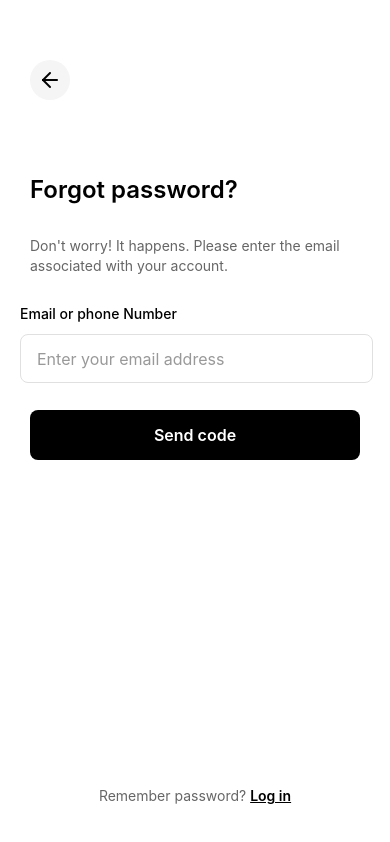
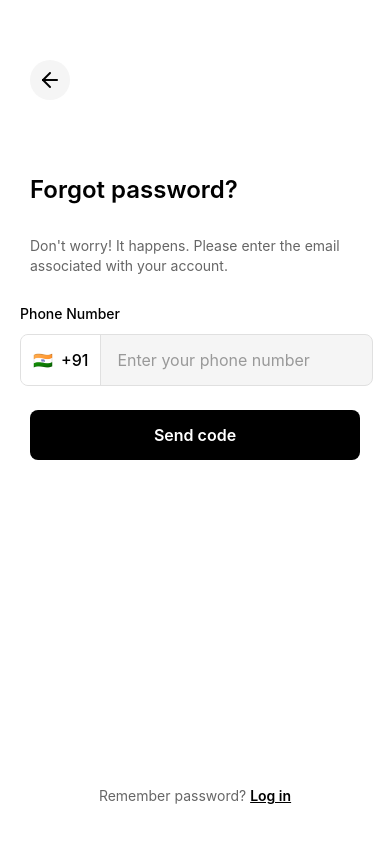
Before and after one commit to Satyakarthik05/Rxhms_Ecom_app, a React Native app: screen /ForgotPasswordScreen in a window 390 px wide. Built offline with nearby package versions, Linux system fonts and the light colour scheme.

Commit message:
Integrated a API calls for Forgot Otp Verification and Reset Password

```diff
--- a/src/constants/constants.ts
+++ b/src/constants/constants.ts
@@ -42,3 +42,6 @@ export const LoginWithMobile = 'security/auth/mob-login';
 export const RegisterUser = 'security/auth/create/customer';
 export const LoginWithEmail = 'security/auth/email-login';
 export const ValidateOtp = 'security/auth/validate-otp';
+export const GenerateOtpForForgotPwd = 'security/auth/otp-forgot-pwd';
+export const ValidateOtpForForgotPwd = 'security/auth/validate-otp';
+export const ResetPassword = 'security/auth/reset-pwd';
--- a/src/screens/ForgotOtpScreen/index.tsx
+++ b/src/screens/ForgotOtpScreen/index.tsx
@@ -12,11 +12,19 @@ import { useNavigation } from '@react-navigation/native';
 import { NativeStackNavigationProp } from '@react-navigation/native-stack';
 import { RootStackParamList } from '../../types/types';
 import Feather from 'react-native-vector-icons/Feather';
+import { getLocalData } from '../../utils/utils';
+import { ValidateOtpForForgotPwd } from '../../constants/constants';
+import { usePostByParams } from '../../customHooks/usePostByParams';
+
+import { useRoute, RouteProp } from '@react-navigation/native';
+
 
 type ForgotOtpScreenNavigationProp = NativeStackNavigationProp<
   RootStackParamList,
   'ForgotOtpScreen'
 >;
+type ForgotOtpScreenRouteProp = RouteProp<RootStackParamList, 'ForgotOtpScreen'>;
+
 
 const ForgotOtpScreen: React.FC = () => {
 const navigation = useNavigation<ForgotOtpScreenNavigationProp>();
@@ -24,6 +32,17 @@ const ForgotOtpScreen: React.FC = () => {
   const [timer, setTimer] = useState(20);
   const [canResend, setCanResend] = useState(false);
   const inputRefs = useRef<(TextInput | null)[]>([]);
+  const route = useRoute<ForgotOtpScreenRouteProp>();
+const { phoneNumber } = route.params;
+
+
+  const {
+  data: loginResponse,
+  loading: loadingLoginWithMobile,
+  error: errorLoginWithMobile,
+  executePost
+} = usePostByParams();
+
 
   useEffect(() => {
     const interval = setInterval(() => {
@@ -56,16 +75,38 @@ const ForgotOtpScreen: React.FC = () => {
     }
   };
 
-  const handleVerify = () => {
+ const handleVerify = async () => {
   const otpString = otp.join('');
-    if (otpString.length === 4) {
+  if (otpString.length !== 4) {
+    Alert.alert('Error', 'Please enter a valid 4-digit OTP');
+    return;
+  }
+
+  const txnId = await getLocalData('txnId');
+  if (!txnId) {
+    Alert.alert('Error', 'Transaction ID is missing.');
+    return;
+  }
+
   console.log('OTP Verified:', otpString);
-      navigation.navigate('ResetPasswordScreen');
+  console.log('Transaction ID:', txnId);
+
+  try {
+    const response = await executePost(ValidateOtpForForgotPwd, {
+      txnId: txnId,
+      otp: otpString,
+    });
+
+    console.log('ValidateOtpForForgotPwd', response);
     Alert.alert('Success', 'OTP Verified Successfully');
-    } else {
-      Alert.alert('Error', 'Please enter complete OTP');
+    navigation.navigate('ResetPasswordScreen', { phoneNumber });
+
+  } catch (error) {
+    console.error('OTP verification failed:', error);
+    Alert.alert('Error', 'OTP verification failed. Please try again.');
   }
 };
+
 
   const handleResendCode = () => {
     if (canResend) {
--- a/src/screens/ForgotPasswordScreen/index.tsx
+++ b/src/screens/ForgotPasswordScreen/index.tsx
@@ -12,6 +12,13 @@ import { useNavigation } from '@react-navigation/native';
 import { NativeStackNavigationProp } from '@react-navigation/native-stack';
 import { RootStackParamList } from '../../types/types';
 import Feather from 'react-native-vector-icons/Feather';
+import { usePostByParams } from '../../customHooks/usePostByParams';
+
+import {styles as MobileLoginStyles} from '../MobileLoginScreen/styles'; // Import styles from MobileLoginScreen
+import { GenerateOtpForForgotPwd } from '../../constants/constants';
+import { setLocalData } from '../../utils/utils';
+
+
 type LoginScreenNavigationProp = NativeStackNavigationProp<RootStackParamList, 'Login'>;
 
 
@@ -19,11 +26,48 @@ const ForgotPasswordScreen: React.FC = () => {
   const navigation = useNavigation<LoginScreenNavigationProp>();
 
   const [email, setEmail] = useState('');
+    const [phoneNumber, setPhoneNumber] = useState('');
 
-  const handleSendCode = () => {
-    navigation.navigate('ForgotOtpScreen');
-    // Handle send code logic here
-    console.log('Send code to:', email);
+    const [showCountryPicker, setShowCountryPicker] = useState(false);
+    const [countryCode, setCountryCode] = useState('+91');
+    const [flag, setFlag] = useState('🇮🇳');
+    const [callingCode, setCallingCode] = useState('91');
+
+  const { data, loading, error: apiError, executePost } = usePostByParams();
+      const [error, setError] = useState<string | null>(null);
+
+  const handleSendCode = async () => {
+       if (!phoneNumber.trim()) {
+       setError("Mobile number is required");
+       return;
+     }
+
+     if (phoneNumber.length !== 10) {
+       setError("Please enter a valid 10-digit mobile number");
+       return;
+     }
+
+     const formattedNumber = `+${callingCode}-${phoneNumber}`;
+     console.log("Submitting mobile number:", formattedNumber);
+
+     try {
+    const response =   await executePost(GenerateOtpForForgotPwd, { mobileNumber: formattedNumber });
+       console.log("OTP generation response:", response);
+     console.log('Mobile forgot pressed', { phoneNumber, countryCode });
+    if(response){
+     const txnId =  response?.content
+      await setLocalData('txnId',txnId);
+      console.log('Transaction ID saved in forgot password:', txnId);
+    }
+       navigation.navigate('ForgotOtpScreen', {phoneNumber: formattedNumber})
+
+     } catch (err) {
+       console.error("Login error:", err);
+       setError("Failed to send OTP. Please try again.");
+     }
+    // navigation.navigate('ForgotOtpScreen');
+    // // Handle send code logic here
+    // console.log('Send code to:', email);
   };
 
   const handleLogIn = () => {
@@ -61,17 +105,26 @@ const ForgotPasswordScreen: React.FC = () => {
 
         {/* Text Input Section */}
         <View style={styles.inputContainer}>
-          <Text style={styles.inputLabel}>Email or phone Number</Text>
-          <TextInput
-            style={styles.textInput}
-            placeholder="Enter your email address"
-            placeholderTextColor="#999999"
-            value={email}
-            onChangeText={setEmail}
-            keyboardType="email-address"
-            autoCapitalize="none"
-            autoCorrect={false}
-          />
+          <Text style={styles.inputLabel}>Phone Number</Text>
+            <View style={MobileLoginStyles.phoneInputContainer}>
+                     <TouchableOpacity
+                       style={MobileLoginStyles.countryCode}
+                       onPress={() => setShowCountryPicker(true)}
+                     >
+                       <Text style={MobileLoginStyles.flagText}>{flag}</Text>
+                       <Text style={MobileLoginStyles.countryCodeText}>{countryCode}</Text>
+                     </TouchableOpacity>
+
+                     <TextInput
+                       style={MobileLoginStyles.phoneInput}
+                       placeholder="Enter your phone number"
+                       value={phoneNumber}
+                       onChangeText={setPhoneNumber}
+                       keyboardType="phone-pad"
+                       maxLength={10}
+                       placeholderTextColor="#999"
+                     />
+                   </View>
         </View>
 
         {/* Send Code Button */}
--- a/src/screens/LoginScreen/index.tsx
+++ b/src/screens/LoginScreen/index.tsx
@@ -64,7 +64,7 @@ const LoginScreen: React.FC = () => {
 
       const response = await executePostByPath(LoginWithEmail, LoginWithEmailRequest);
       if(response){
-       navigation.navigate('OtpVerifyScreen');
+       navigation.navigate('OtpVerifyScreen' as never);
       }
 
     } catch (error) {
@@ -91,7 +91,7 @@ const LoginScreen: React.FC = () => {
   };
 
   const handleSignUp = () => {
-    navigation.navigate('Signup');
+    navigation.navigate('Signup' as never);
     console.log('Sign up pressed');
   };
 
--- a/src/screens/MobileLoginScreen/index.tsx
+++ b/src/screens/MobileLoginScreen/index.tsx
@@ -63,7 +63,7 @@ const MobileLoginScreen: React.FC = () => {
     navigation.navigate('Login');
   };
   const handleSignup = () => {
-    navigation.navigate('Signup');
+    navigation.navigate('Signup', {phoneNumber});
     console.log('Sign up pressed');
   }
 
--- a/src/screens/ResetPasswordScreen/index.tsx
+++ b/src/screens/ResetPasswordScreen/index.tsx
@@ -6,19 +6,25 @@ import {
   Text,
   TextInput,
   TouchableOpacity,
-  StyleSheet,
   SafeAreaView,
   StatusBar,
   Dimensions,
+  Alert,
 } from 'react-native';
+import { styles } from './styles';
 import { RootStackParamList } from '../../types/types';
 import Feather from 'react-native-vector-icons/Feather';
+import { useRoute, RouteProp } from '@react-navigation/native';
+import { usePostByParams } from '../../customHooks/usePostByParams';
+import { ResetPassword } from '../../constants/constants';
+
 
 const { width } = Dimensions.get('window');
 type ResetPasswordScreenNavigationProp = NativeStackNavigationProp<
   RootStackParamList,
   'ResetPasswordScreen'
 >;
+type ResetPasswordScreenRouteProp = RouteProp<RootStackParamList, 'ResetPasswordScreen'>;
 
 const ResetPasswordScreen: React.FC = () => {
      const navigation = useNavigation<ResetPasswordScreenNavigationProp>()
@@ -26,10 +32,31 @@ const ResetPasswordScreen: React.FC = () => {
   const [confirmPassword, setConfirmPassword] = useState('');
   const [showNewPassword, setShowNewPassword] = useState(false);
   const [showConfirmPassword, setShowConfirmPassword] = useState(false);
+  const route = useRoute<ResetPasswordScreenRouteProp>();
+const { phoneNumber } = route.params ?? {};
 
-  const handleResetPassword = () => {
-    // Handle reset password logic here
-    console.log('Reset password');
+  const {
+  data: loginResponse,
+  loading: loadingLoginWithMobile,
+  error: errorLoginWithMobile,
+  executePost
+} = usePostByParams();
+
+  const handleResetPassword =  async () => {
+   try {
+       const response = await executePost(ResetPassword, {
+       mobileNumber: phoneNumber,
+       password: newPassword
+       });
+
+       console.log('ValidateOtpForForgotPwd', response);
+       Alert.alert('Success', 'OTP Verified Successfully');
+       navigation.navigate('Login');
+
+     } catch (error) {
+       console.error('OTP verification failed:', error);
+       Alert.alert('Error', 'OTP verification failed. Please try again.');
+     }
   };
 
   const handleLogIn = () => {
@@ -139,135 +166,6 @@ const ResetPasswordScreen: React.FC = () => {
   );
 };
 
-const styles = StyleSheet.create({
-  container: {
-    flex: 1,
-    backgroundColor: '#ffffff',
-  },
-  header: {
-    paddingHorizontal: 20,
-    paddingTop: 15,
-    paddingBottom: 10,
-  },
-  backButton: {
-    width: 44,
-    height: 44,
-    justifyContent: 'center',
-    alignItems: 'flex-start',
-    borderRadius: 22,
-  },
-  backButtonText: {
-    fontSize: 28,
-    color: '#000000',
-    fontWeight: '300',
-  },
-  content: {
-    flex: 1,
-    paddingHorizontal: 30,
-    justifyContent: 'flex-start',
-  },
-  // Reset password header - better spacing
-  resetPasswordHeader: {
-    marginTop: 60,
-    marginBottom: 40,
-  },
-  title: {
-    fontSize: 28,
-    fontWeight: '700',
-    color: '#000000',
-    marginBottom: 8,
-    letterSpacing: -0.5,
-  },
-  subtitle: {
-    fontSize: 16,
-    color: '#666666',
-    lineHeight: 22,
-    fontWeight: '400',
-  },
-  // Input section - better spacing and alignment
-  inputSection: {
-    marginBottom: 40,
-  },
-  inputContainer: {
-    marginBottom: 24,
-  },
-  inputLabel: {
-    fontSize: 16,
-    color: '#000000',
-    marginBottom: 8,
-    fontWeight: '600',
-  },
-  passwordInputWrapper: {
-    position: 'relative',
-    flexDirection: 'row',
-    alignItems: 'center',
-  },
-  passwordInput: {
-    flex: 1,
-    height: 56,
-    borderWidth: 1.5,
-    borderColor: '#E8E8E8',
-    borderRadius: 8,
-    paddingHorizontal: 16,
-    paddingRight: 50,
-    fontSize: 16,
-    color: '#000000',
-    backgroundColor: '#ffffff',
 
-  },
-  eyeButton: {
-    position: 'absolute',
-    right: 16,
-    width: 32,
-    height: 32,
-    justifyContent: 'center',
-    alignItems: 'center',
-    borderRadius: 16,
-  },
-  eyeIcon: {
-    fontSize: 20,
-    color: '#666666',
-  },
-  buttonContainer: {
-    marginTop: 20,
-    marginBottom: 40,
-  },
-  resetPasswordButton: {
-    height: 56,
-    backgroundColor: '#000000',
-    borderRadius: 8,
-    justifyContent: 'center',
-    alignItems: 'center',
-
-  },
-  resetPasswordButtonText: {
-    color: '#ffffff',
-    fontSize: 18,
-    fontWeight: '600',
-    letterSpacing: 0.5,
-  },
-  bottomSection: {
-    paddingHorizontal: 30,
-    paddingBottom: 50,
-    alignItems: 'center',
-    justifyContent: 'center',
-  },
-  alreadyHaveAccountContainer: {
-    flexDirection: 'row',
-    alignItems: 'center',
-    justifyContent: 'center',
-  },
-  alreadyHaveAccountText: {
-    fontSize: 16,
-    color: '#666666',
-    fontWeight: '400',
-  },
-  logInText: {
-    fontSize: 16,
-    color: '#000000',
-    fontWeight: '600',
-    textDecorationLine: 'underline',
-  },
-});
 
 export default ResetPasswordScreen;
--- a/src/screens/ResetPasswordScreen/styles.ts
+++ b/src/screens/ResetPasswordScreen/styles.ts
@@ -0,0 +1,132 @@
+import { StyleSheet } from "react-native";
+
+export const styles = StyleSheet.create({
+  container: {
+    flex: 1,
+    backgroundColor: '#ffffff',
+  },
+  header: {
+    paddingHorizontal: 20,
+    paddingTop: 15,
+    paddingBottom: 10,
+  },
+  backButton: {
+    width: 44,
+    height: 44,
+    justifyContent: 'center',
+    alignItems: 'flex-start',
+    borderRadius: 22,
+  },
+  backButtonText: {
+    fontSize: 28,
+    color: '#000000',
+    fontWeight: '300',
+  },
+  content: {
+    flex: 1,
+    paddingHorizontal: 30,
+    justifyContent: 'flex-start',
+  },
+  // Reset password header - better spacing
+  resetPasswordHeader: {
+    marginTop: 60,
+    marginBottom: 40,
+  },
+  title: {
+    fontSize: 28,
+    fontWeight: '700',
+    color: '#000000',
+    marginBottom: 8,
+    letterSpacing: -0.5,
+  },
+  subtitle: {
+    fontSize: 16,
+    color: '#666666',
+    lineHeight: 22,
+    fontWeight: '400',
+  },
+  // Input section - better spacing and alignment
+  inputSection: {
+    marginBottom: 40,
+  },
+  inputContainer: {
+    marginBottom: 24,
+  },
+  inputLabel: {
+    fontSize: 16,
+    color: '#000000',
+    marginBottom: 8,
+    fontWeight: '600',
+  },
+  passwordInputWrapper: {
+    position: 'relative',
+    flexDirection: 'row',
+    alignItems: 'center',
+  },
+  passwordInput: {
+    flex: 1,
+    height: 56,
+    borderWidth: 1.5,
+    borderColor: '#E8E8E8',
+    borderRadius: 8,
+    paddingHorizontal: 16,
+    paddingRight: 50,
+    fontSize: 16,
+    color: '#000000',
+    backgroundColor: '#ffffff',
+
+  },
+  eyeButton: {
+    position: 'absolute',
+    right: 16,
+    width: 32,
+    height: 32,
+    justifyContent: 'center',
+    alignItems: 'center',
+    borderRadius: 16,
+  },
+  eyeIcon: {
+    fontSize: 20,
+    color: '#666666',
+  },
+  buttonContainer: {
+    marginTop: 20,
+    marginBottom: 40,
+  },
+  resetPasswordButton: {
+    height: 56,
+    backgroundColor: '#000000',
+    borderRadius: 8,
+    justifyContent: 'center',
+    alignItems: 'center',
+
+  },
+  resetPasswordButtonText: {
+    color: '#ffffff',
+    fontSize: 18,
+    fontWeight: '600',
+    letterSpacing: 0.5,
+  },
+  bottomSection: {
+    paddingHorizontal: 30,
+    paddingBottom: 50,
+    alignItems: 'center',
+    justifyContent: 'center',
+  },
+  alreadyHaveAccountContainer: {
+    flexDirection: 'row',
+    alignItems: 'center',
+    justifyContent: 'center',
+  },
+  alreadyHaveAccountText: {
+    fontSize: 16,
+    color: '#666666',
+    fontWeight: '400',
+  },
+  logInText: {
+    fontSize: 16,
+    color: '#000000',
+    fontWeight: '600',
+    textDecorationLine: 'underline',
+  },
+});
```
Also changed, not shown: src/types/types.ts (+9 -6 lines). Lines whose indentation alone changed are shown as unchanged.
